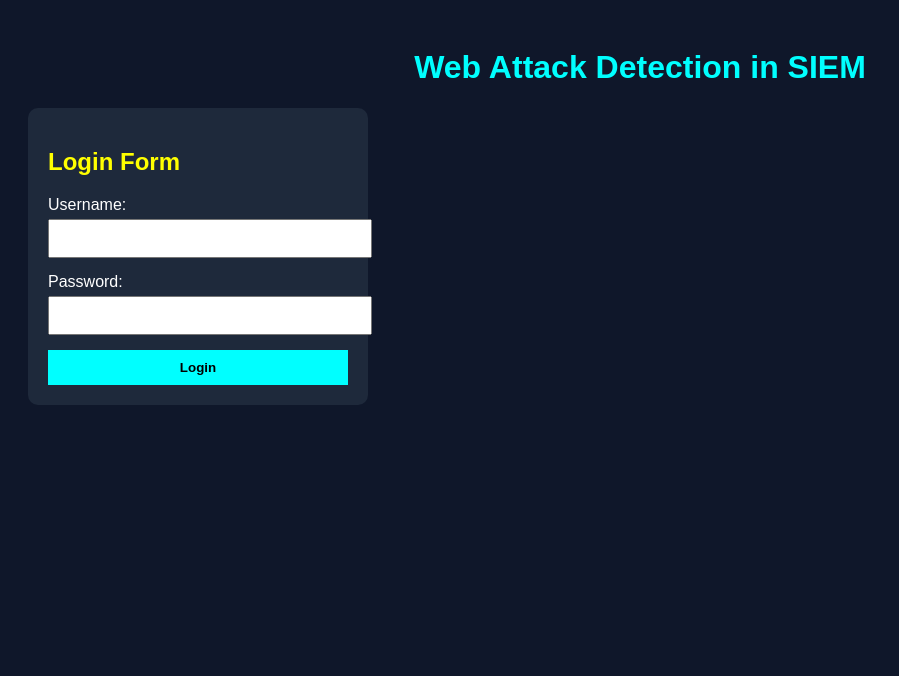
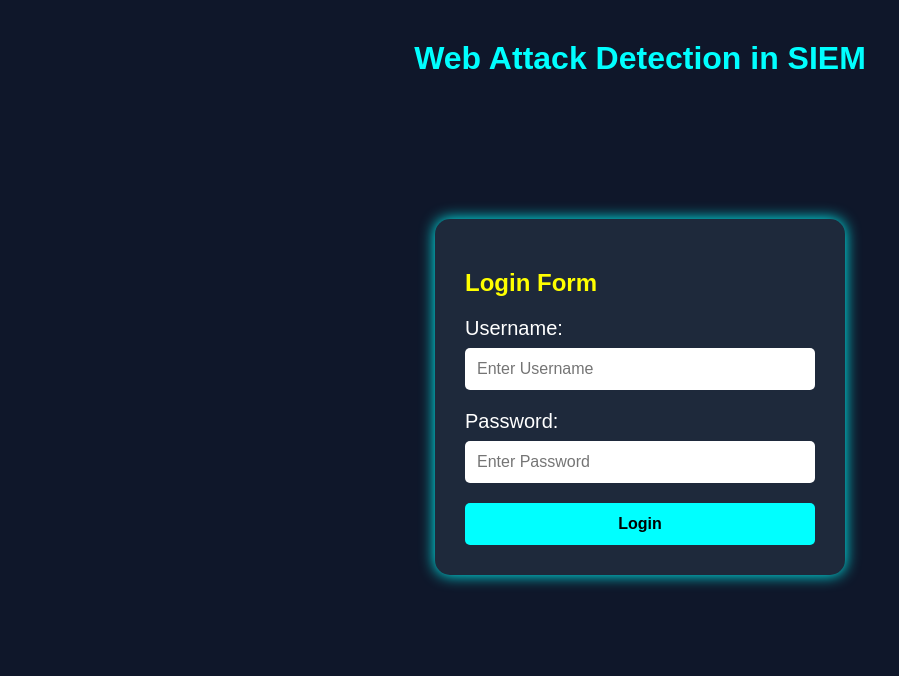
Before and after one commit to aadarsh410/SpidyWeb, a Flask app: page / in a window 1280 px wide. Shown: the top 676 px of the page, without its empty margins (0-899 px from the left). Run offline with Flask 3, Linux system fonts and the light colour scheme.

Commit message:
improvement

```diff
--- a/static/style.css
+++ b/static/style.css
@@ -1,42 +1,83 @@
 body{
     background-color: #0f172a;
     color: white;
-    font-family: Arial;
-    padding: 20px;
+    font-family: Arial, sans-serif;
+    margin: 0;
+    padding: 0;
 }
+
+/* MAIN TITLE */
 
 h1{
     color: cyan;
     text-align: center;
+    margin-top: 40px;
+    margin-bottom: 40px;
 }
+
+/* SUB TITLES */
 
 h2{
     color: yellow;
 }
 
-form{
+/* CENTER CONTAINER */
+
+.container{
+    display: flex;
+    justify-content: center;
+    align-items: center;
+    height: 70vh;
+}
+
+/* LOGIN BOX */
+
+.login-box{
     background-color: #1e293b;
-    padding: 20px;
-    width: 300px;
-    border-radius: 10px;
+    padding: 30px;
+    width: 350px;
+    border-radius: 15px;
+    box-shadow: 0px 0px 15px cyan;
 }
+
+/* LABELS */
+
+label{
+    font-size: 20px;
+}
+
+/* INPUT FIELDS */
 
 input{
     width: 100%;
-    padding: 10px;
-    margin-top: 5px;
-    margin-bottom: 15px;
+    padding: 12px;
+    margin-top: 8px;
+    margin-bottom: 20px;
+    border: none;
+    border-radius: 5px;
+    font-size: 16px;
+    box-sizing: border-box;
 }
+
+/* BUTTON */
 
 button{
     background-color: cyan;
     color: black;
-    padding: 10px;
+    padding: 12px;
     border: none;
     width: 100%;
     font-weight: bold;
+    font-size: 16px;
+    border-radius: 5px;
     cursor: pointer;
 }
+
+button:hover{
+    background-color: #00bcd4;
+}
+
+/* LOG DISPLAY */
 
 pre{
     background-color: black;
@@ -46,6 +87,7 @@ pre{
     overflow-x: auto;
 }
 
+/* ALERT BOX */
 
 .alert-box{
     background-color: red;
@@ -58,21 +100,16 @@ pre{
     animation: blink 1s infinite;
 }
 
+/* ALERT ANIMATION */
+
 @keyframes blink{
     50%{
         opacity: 0.5;
     }
 }
 
-form{
+/* SEARCH FORM */
+
+.search-form{
     margin-bottom: 20px;
 }
-
-input{
-    padding: 10px;
-    width: 300px;
-}
-
-button{
-    padding: 10px;
-}
--- a/templates/login.html
+++ b/templates/login.html
@@ -7,23 +7,44 @@
     <link rel="stylesheet" href="{{ url_for('static', filename='style.css') }}">
 
 </head>
+
 <body>
 
     <h1>Web Attack Detection in SIEM</h1>
+
+    <div class="container">
+
+        <div class="login-box">
 
             <form method="POST">
 
                 <h2>Login Form</h2>
 
                 <label>Username:</label>
-        <input type="text" name="username">
+
+                <input
+                    type="text"
+                    name="username"
+                    placeholder="Enter Username"
+                    required
+                >
 
                 <label>Password:</label>
-        <input type="password" name="password">
+
+                <input
+                    type="password"
+                    name="password"
+                    placeholder="Enter Password"
+                    required
+                >
 
                 <button type="submit">Login</button>
 
             </form>
 
+        </div>
+
+    </div>
+
 </body>
 </html>
```
Lines whose indentation alone changed are shown as unchanged.
